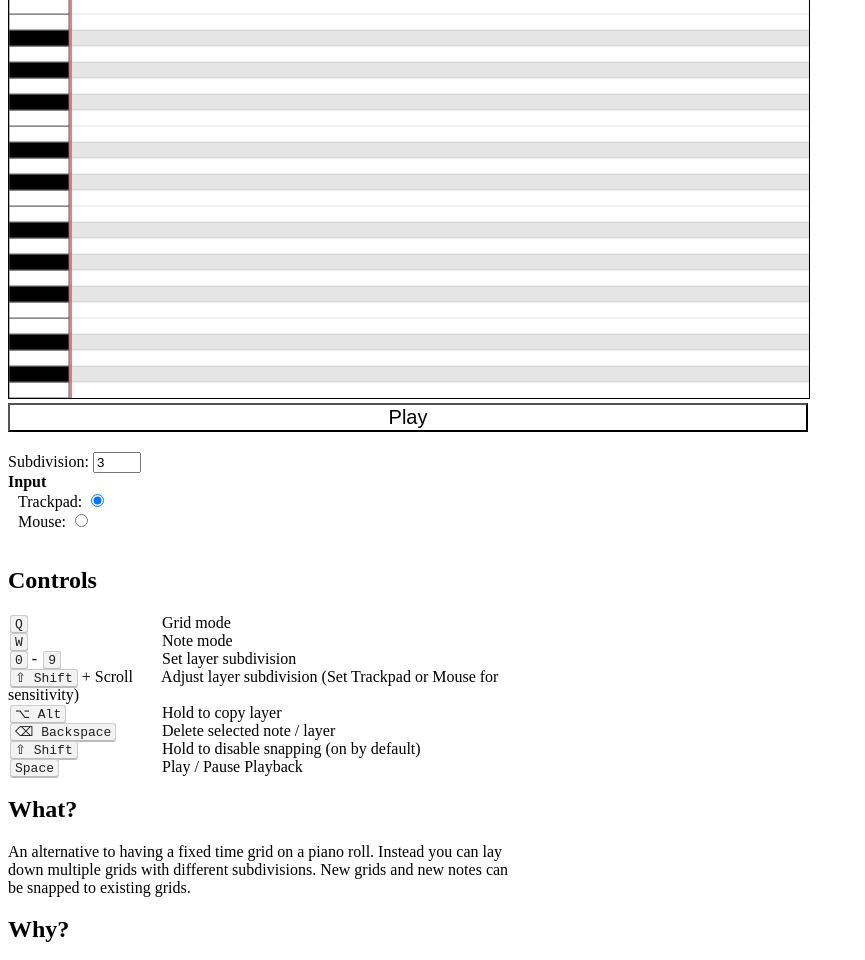
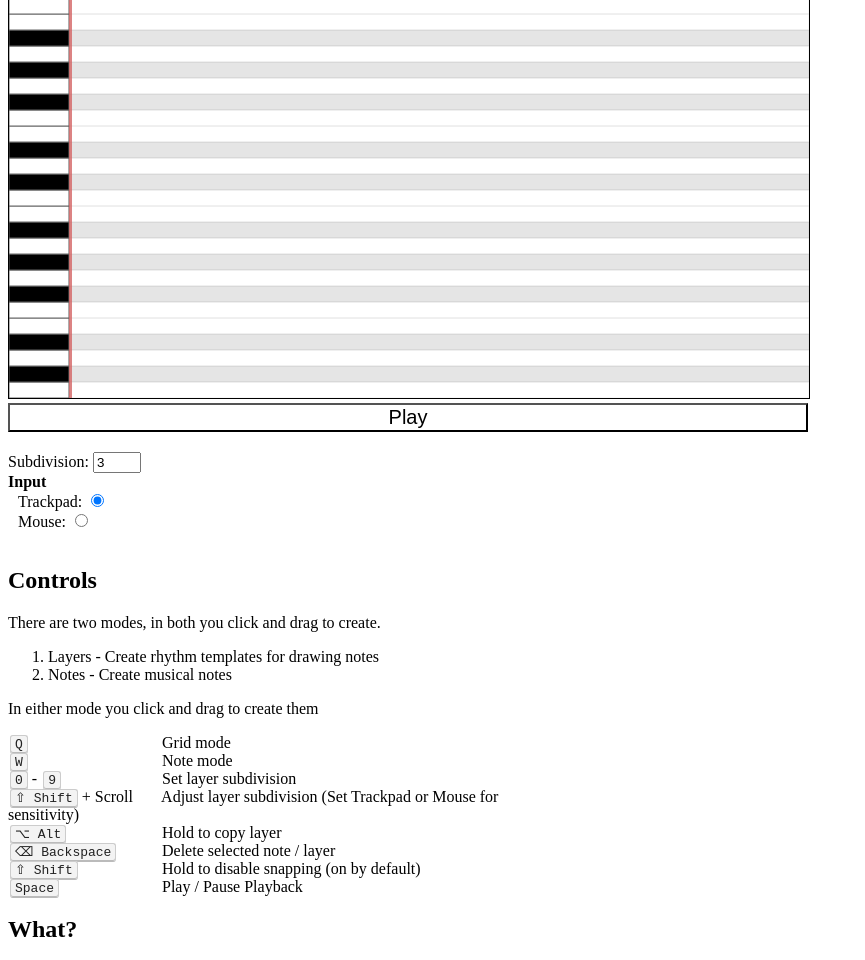
Before and after one commit to acarabott/piano-roll-layers, a plain HTML site: page index.html in a window 1280 px wide. Shown: the part 102-1062 px from the top of the page, without its empty margins (0-865 px from the left). Drawn offline with Linux system fonts and the light colour scheme.

Commit message:
modes instructions

```diff
--- a/index.html
+++ b/index.html
@@ -11,6 +11,12 @@
   <div id="instructions">
     <h2>Controls</h2>
     <ul id="controls">
+      <p>There are two modes, in both you click and drag to create.</p>
+      <ol>
+        <li>Layers - Create rhythm templates for drawing notes</li>
+        <li>Notes - Create musical notes</li>
+      </ol>
+      <p>In either mode you click and drag to create them</p>
       <li>
         <span class="key-wrap">
           <span class="key">Q</span>
```
